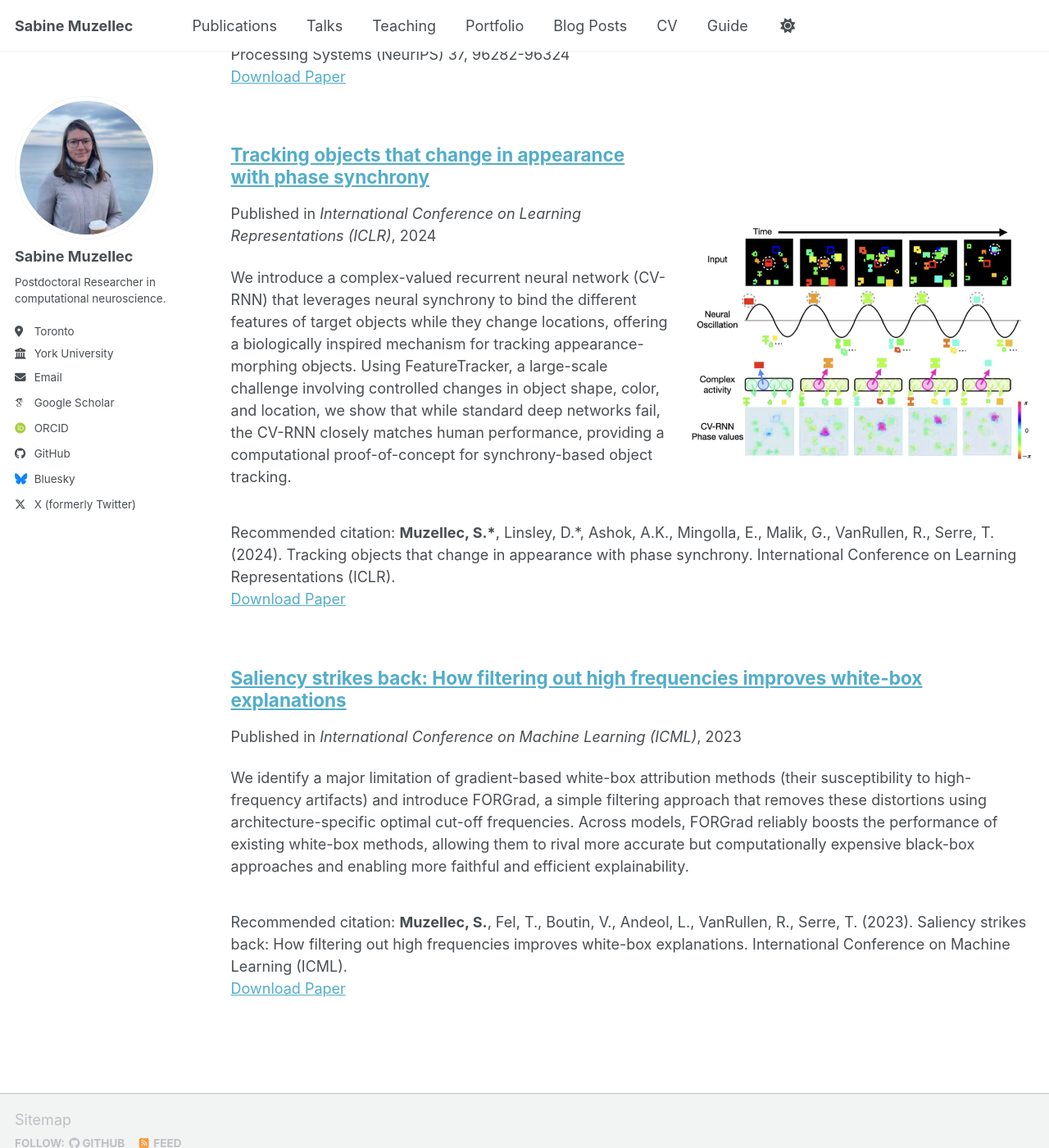
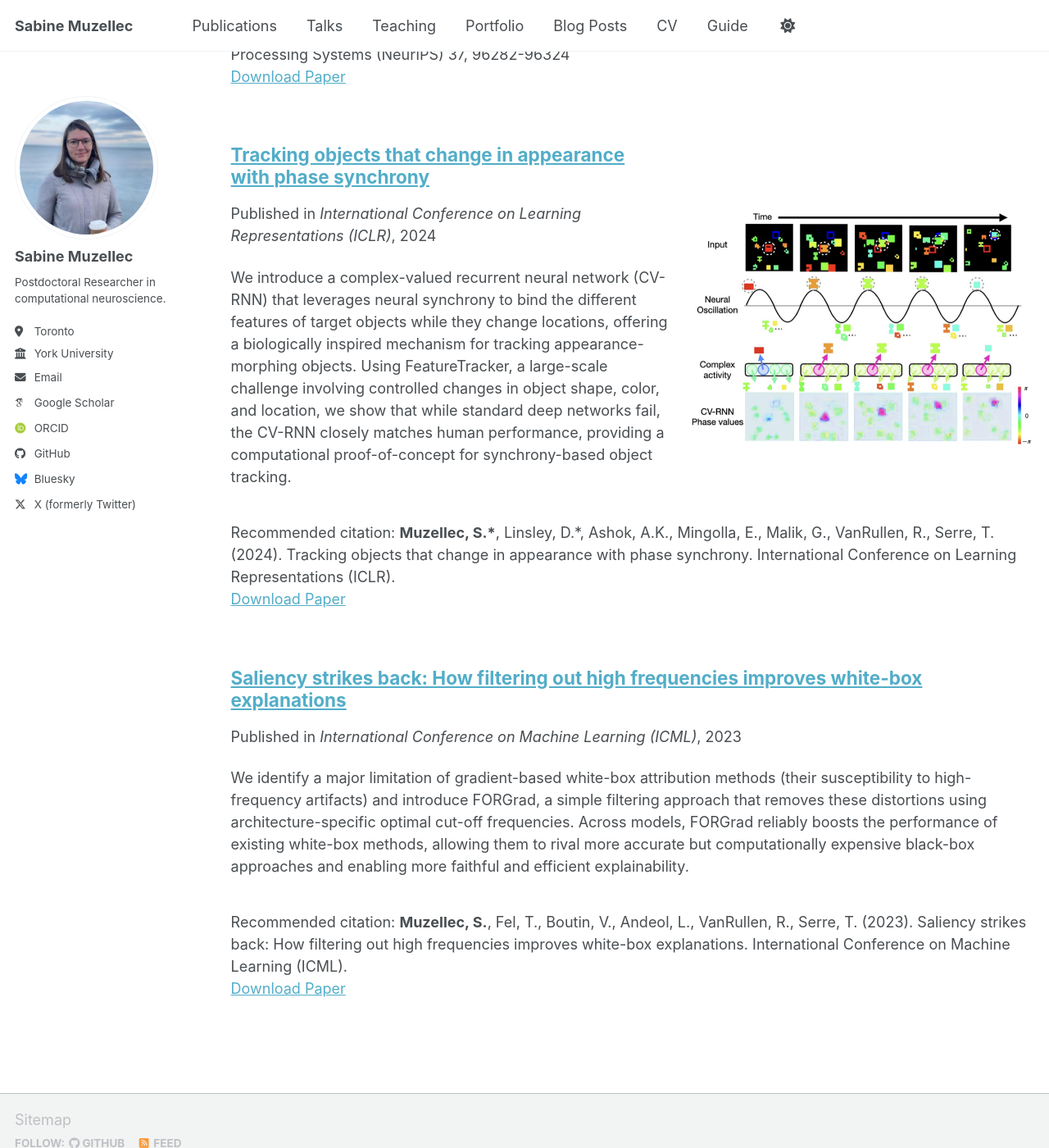
Before and after one commit to S4b1n3/S4b1n3.github.io, a Jekyll site: the page built from _pages/publications.html, in a window 1280 px wide and 1400 px high, scrolled down 3412 px. Shown: the whole window at 82% size. Built offline with Jekyll 4.4.1, drawn with Linux system fonts in a browser that asks for light colours; some web fonts are replaced; a script bundle is joined from its source files by our own code; library files that are not in the unit come from our copies.

Commit message:
higher tracking images

```diff
--- a/assets/css/main.scss
+++ b/assets/css/main.scss
@@ -94,5 +94,5 @@
 }
 
 .archive__item:has(img[src$="tracking.png"]) .archive__item-teaser {
-  margin-top: 8rem;   /* was 4rem globally; adjust 1–2rem to taste */
+  margin-top: 7rem;   /* was 4rem globally; adjust 1–2rem to taste */
 }
```
